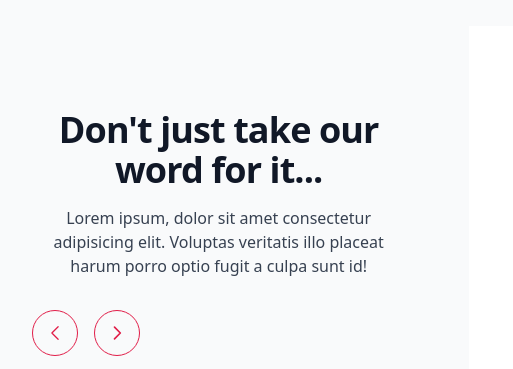
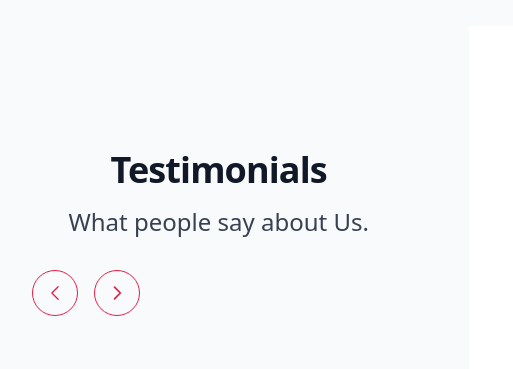
Before and after one commit to alimuhammeddev/Jadoo, a plain HTML site: page index.html in a window 1280 px wide. Shown: the part 2137-2506 px from the top of the page, 0-513 px from the left. Drawn offline with nearby package versions, Linux system fonts and the light colour scheme.

Commit message:
finished testimonial and reduce logo size

```diff
--- a/index.html
+++ b/index.html
@@ -13,7 +13,7 @@
     <header class="bg-white">
         <nav class="flex justify-between items-center w-[92%] mx-auto py-2">
             <div>
-                <img src="/img/Logo.png" width="114.912px" alt="">
+                <img src="/img/Logo.png" width="60%" alt="">
             </div>
             <div class="nav-links md:static absolute bg-white md:min-h-fit min-h-[60vh] left-0 top-[-100%] md:w-auto w-full flex items-center px-5">
                 <ul class="flex md:flex-row flex-col md:items-center md:gap-[4vw] gap-8">
@@ -266,12 +266,11 @@ keenSliderNextDesktop.addEventListener('click', () => keenSlider.next())
   <div class="grid grid-cols-1 gap-8 lg:grid-cols-3 lg:items-center lg:gap-16">
     <div class="max-w-xl text-center ltr:sm:text-left rtl:sm:text-right">
       <h2 class="text-3xl font-bold tracking-tight text-gray-900 sm:text-4xl">
-        Don't just take our word for it...
+        Testimonials
       </h2>
 
-      <p class="mt-4 text-gray-700">
-        Lorem ipsum, dolor sit amet consectetur adipisicing elit. Voluptas
-        veritatis illo placeat harum porro optio fugit a culpa sunt id!
+      <p class="mt-4 text-gray-700 text-2xl">
+        What people say about Us.
       </p>
 
       <div class="hidden lg:mt-8 lg:flex lg:gap-4">
```
